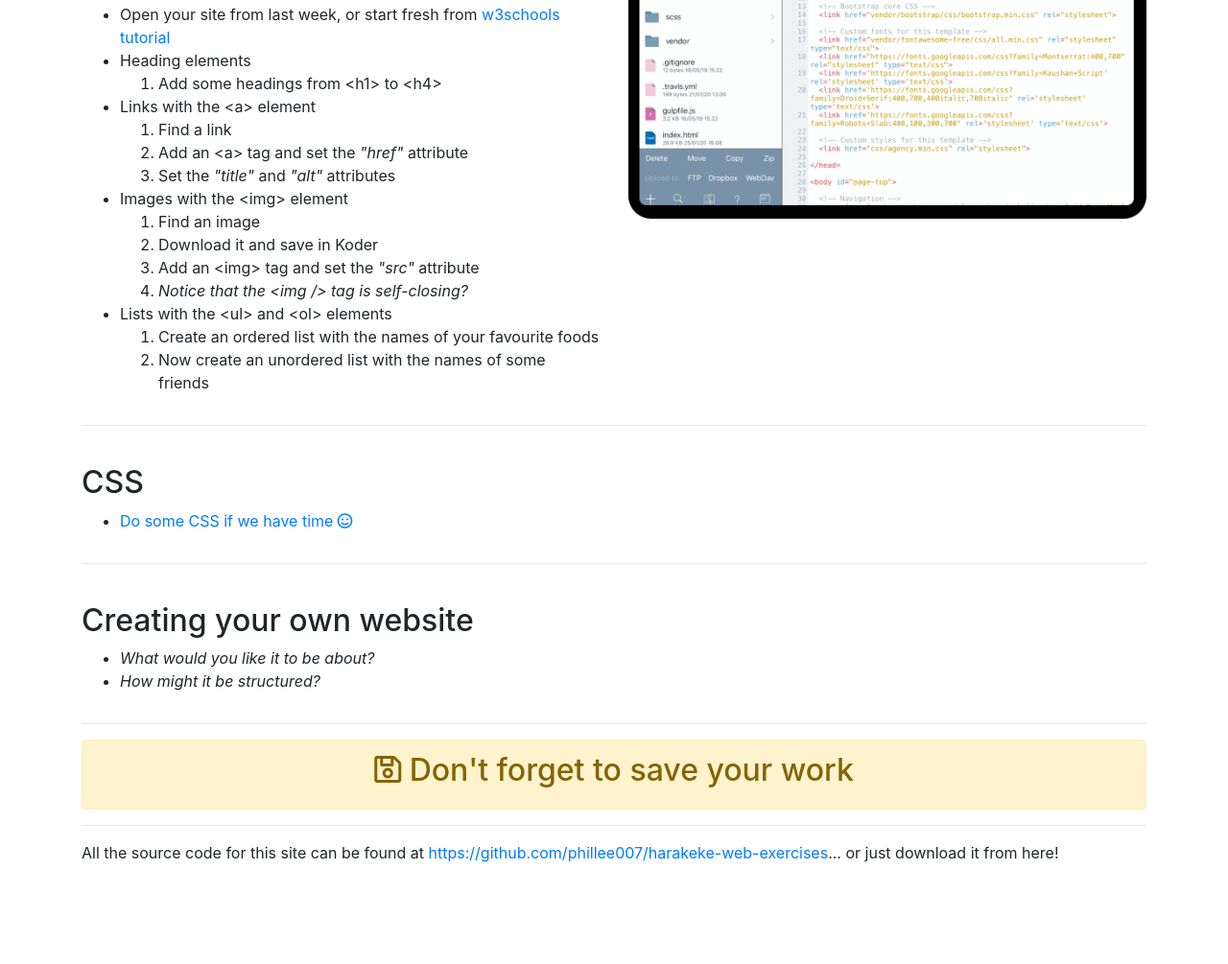
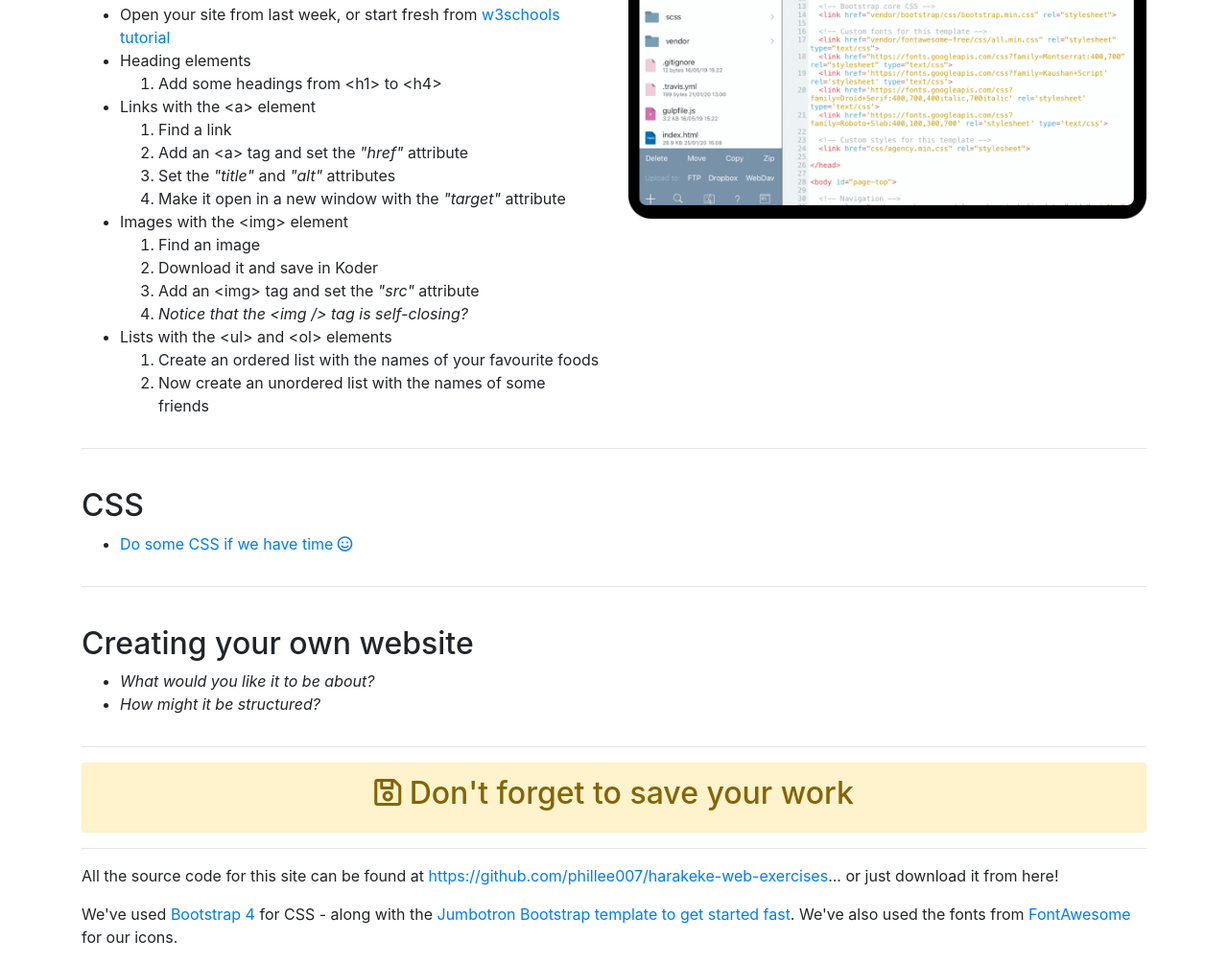
Before and after one commit to phillee007/harakeke-web-exercises, a plain HTML site: page src/weekly-lessons-site/week-2.html in a window 1280 px wide. Shown: the part 772-1777 px from the top of the page at 96% size. Before the commit the page ends 1689 px from the top, so only its background shows below. Drawn offline with nearby package versions, Linux system fonts and the light colour scheme.

Commit message:
Add more info to footer

```diff
--- a/src/weekly-lessons-site/week-2.html
+++ b/src/weekly-lessons-site/week-2.html
@@ -108,6 +108,7 @@
                                 <li>Find a link</li>
                                 <li>Add an &lt;a&gt; tag and set the <i>"href"</i> attribute</li>
                                 <li>Set the <i>"title"</i> and <i>"alt"</i> attributes</li>
+                                <li>Make it open in a new window with the <i>"target"</i> attribute</li>
                             </ol>
                         </li>
                         <li>Images with the &lt;img&gt; element
@@ -170,6 +171,12 @@
             <p>All the source code for this site can be found at <a target="_blank"
                     href="https://github.com/phillee007/harakeke-web-exercises">https://github.com/phillee007/harakeke-web-exercises</a>...
                 or just download it from here!</p>
+            <p>We've used <a target="_blank"
+                    href="https://getbootstrap.com/docs/4.0/getting-started/introduction/">Bootstrap 4</a> for CSS -
+                along with the <a target="_blank" href="https://getbootstrap.com/docs/4.0/examples/jumbotron/">Jumbotron
+                    Bootstrap template to get started fast</a>. We've also used the fonts from <a target="_blank"
+                    href="https://fontawesome.com/">FontAwesome</a> for our icons.
+            </p>
         </div>
     </footer>
 
```
Also changed, not shown: src/index.html (+1 -1 lines), src/weekly-lessons-site/index.html (+6 -0 lines), src/weekly-lessons-site/week-1.html (+6 -0 lines).
